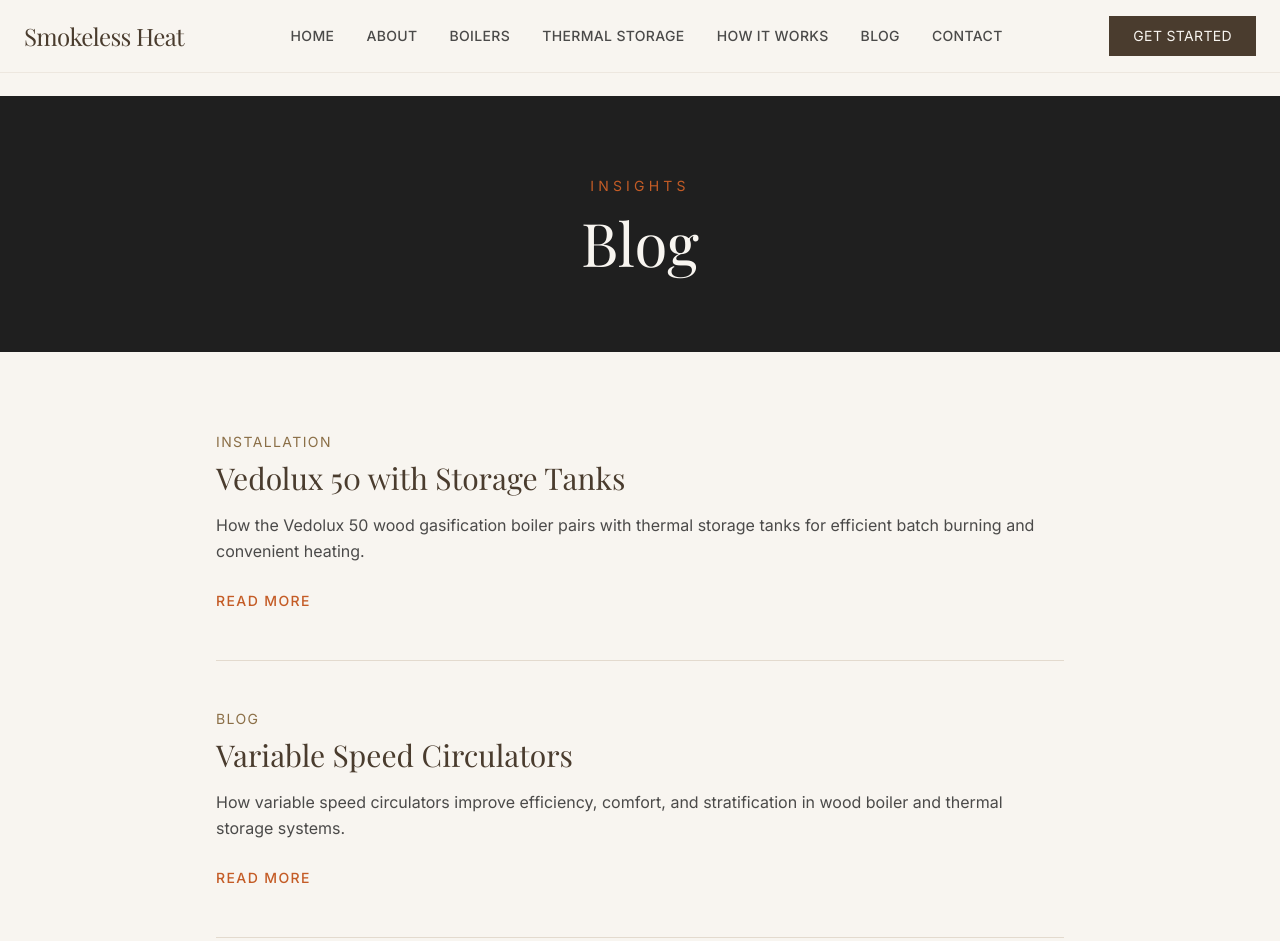
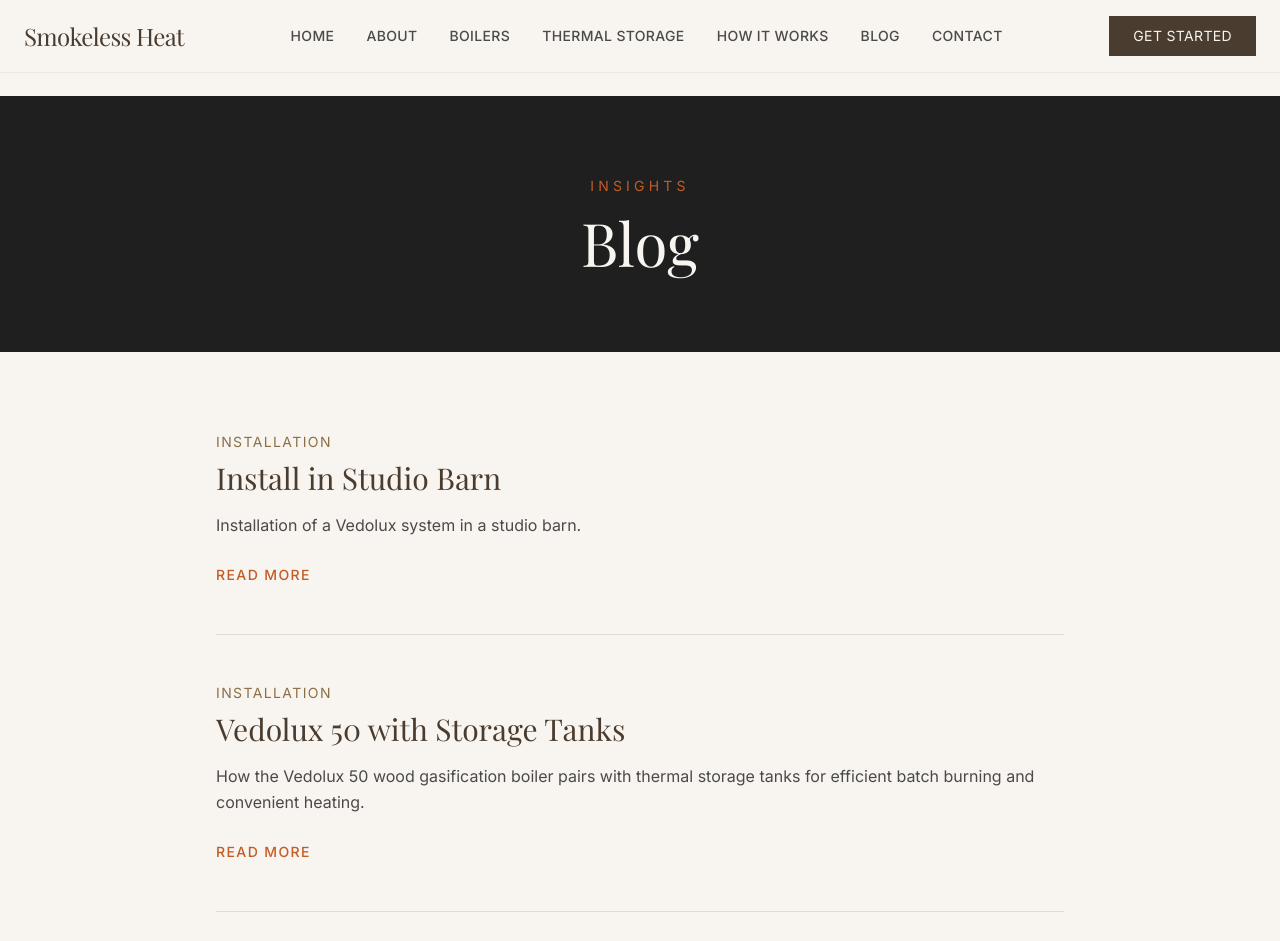
Before and after one commit to deanlzook/smokelessheat-astro, an Astro site: page /blog in a window 1280 px wide. Shown: the top 941 px of the page. Built offline with nearby package versions, Linux system fonts and the light colour scheme; Astro itself is replaced by a stand-in of ours.

Commit message:
Add Install in Studio Barn to blog index

```diff
--- a/src/pages/blog/index.astro
+++ b/src/pages/blog/index.astro
@@ -4,6 +4,12 @@ import Header from '../../components/Header.astro';
 import Footer from '../../components/Footer.astro';
 
 const posts = [
+  {
+    slug: 'install-in-studio-barn',
+    title: 'Install in Studio Barn',
+    date: 'Installation',
+    excerpt: 'Installation of a Vedolux system in a studio barn.',
+  },
   {
     slug: 'vedolux-50-with-storage-tanks',
     title: 'Vedolux 50 with Storage Tanks',
```
